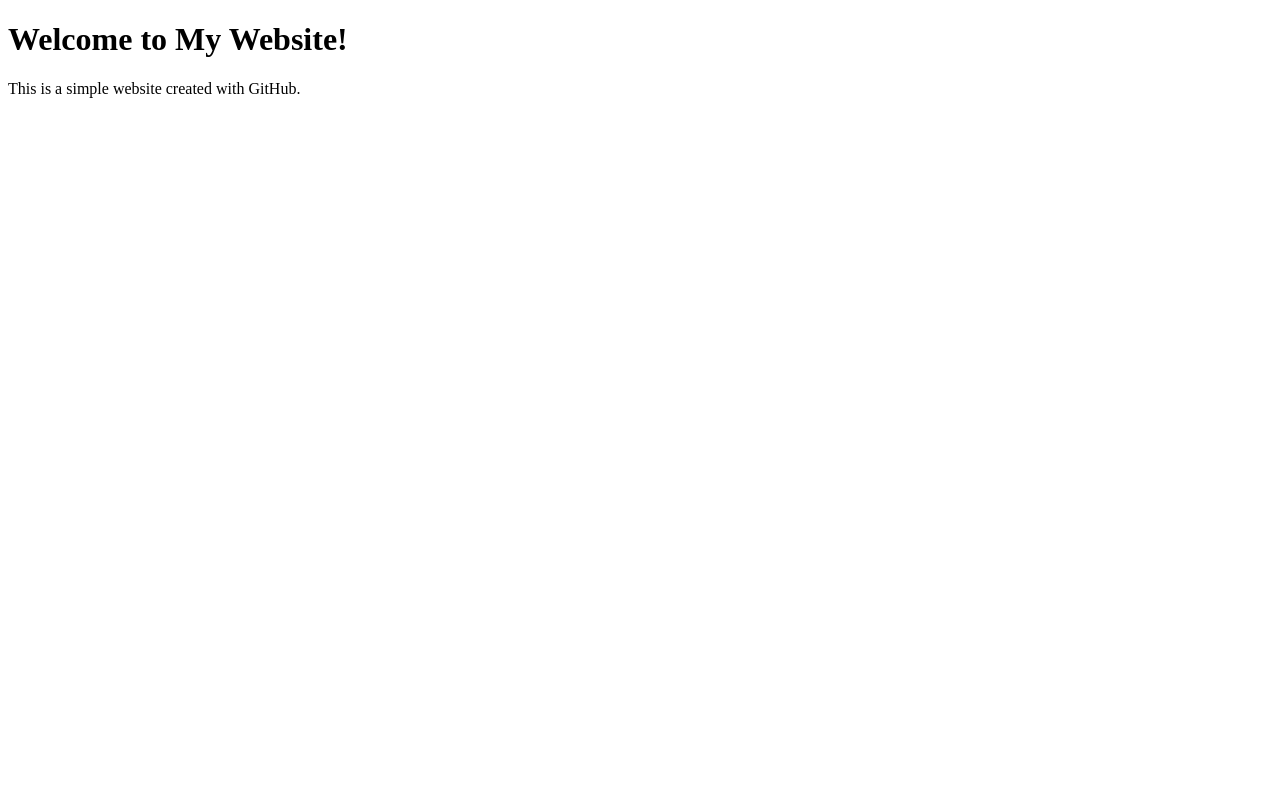
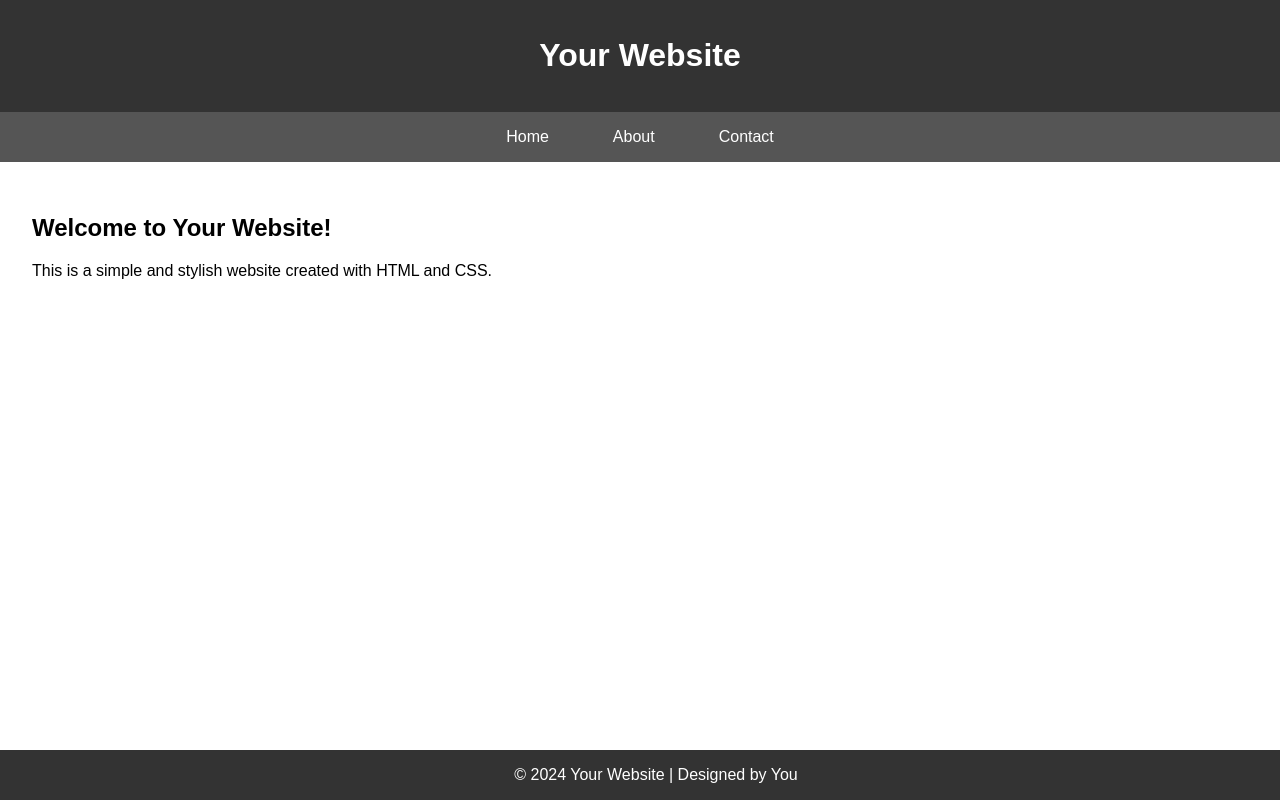
Before and after one commit to samueleronchini/my-website, a plain HTML site: page index.html in a window 1280 px wide. Drawn offline with Linux system fonts and the light colour scheme.

Commit message:
Update index.html

```diff
--- a/index.html
+++ b/index.html
@@ -3,10 +3,78 @@
 <head>
     <meta charset="UTF-8">
     <meta name="viewport" content="width=device-width, initial-scale=1.0">
-    <title>My Website</title>
+    <title>Your Website Title</title>
+    <style>
+        body {
+            font-family: Arial, sans-serif;
+            margin: 0;
+            padding: 0;
+            box-sizing: border-box;
+        }
+
+        header {
+            background-color: #333;
+            color: white;
+            padding: 1em;
+            text-align: center;
+        }
+
+        nav {
+            display: flex;
+            justify-content: center;
+            background-color: #555;
+            padding: 0.5em;
+        }
+
+        nav a {
+            color: white;
+            text-decoration: none;
+            padding: 0.5em 1em;
+            margin: 0 1em;
+            border-radius: 5px;
+            transition: background-color 0.3s;
+        }
+
+        nav a:hover {
+            background-color: #777;
+        }
+
+        main {
+            padding: 2em;
+        }
+
+        footer {
+            background-color: #333;
+            color: white;
+            text-align: center;
+            padding: 1em;
+            position: fixed;
+            bottom: 0;
+            width: 100%;
+        }
+    </style>
 </head>
 <body>
-    <h1>Welcome to My Website!</h1>
-    <p>This is a simple website created with GitHub.</p>
+
+    <header>
+        <h1>Your Website</h1>
+    </header>
+
+    <nav>
+        <a href="#home">Home</a>
+        <a href="#about">About</a>
+        <a href="#contact">Contact</a>
+    </nav>
+
+    <main>
+        <h2>Welcome to Your Website!</h2>
+        <p>This is a simple and stylish website created with HTML and CSS.</p>
+        <!-- Add more content as needed -->
+    </main>
+
+    <footer>
+        &copy; 2024 Your Website | Designed by You
+    </footer>
+
 </body>
 </html>
```
